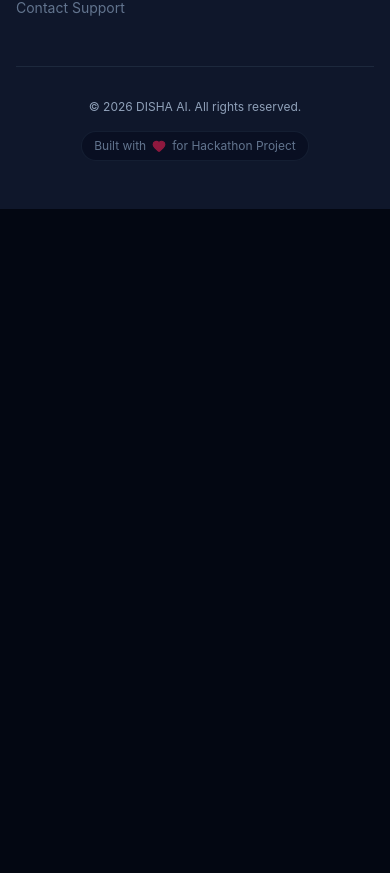
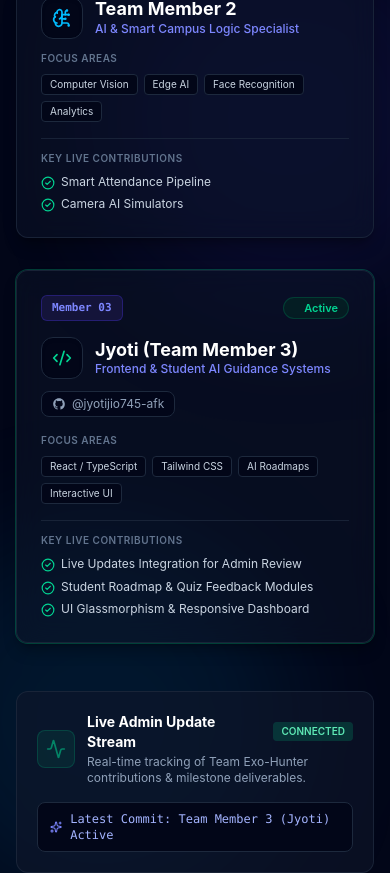
Before and after one commit to Tejas-India-Hackathon-2026/Team-Exo-hunter, a React (Vite) app: page / in a window 390 px wide. Shown: the part 10180-11053 px from the top of the page. Before the commit the page ends 10389 px from the top, so only its background shows below. Built offline with nearby package versions, Linux system fonts and the light colour scheme.

Commit message:
feat: add Team Exo-Hunter showcase and live updates by Team Member 3 (Jyoti)

```diff
--- a/src/App.tsx
+++ b/src/App.tsx
@@ -5,6 +5,7 @@
 import { HowItWorks } from './sections/HowItWorks';
 import { StudentFeatures } from './sections/StudentFeatures';
 import { CampusFeatures } from './sections/CampusFeatures';
+import { TeamSection } from './sections/TeamSection';
 import { Footer } from './components/Footer';
 import { X, Sparkles, Brain, Award, ShieldAlert, Scan, BarChart3 } from 'lucide-react';
 
@@ -25,7 +26,7 @@
   // Scroll handler to highlight active navbar section
   useEffect(() => {
     const handleScroll = () => {
-      const sections = ['home', 'students', 'colleges', 'how-it-works'];
+      const sections = ['home', 'students', 'colleges', 'how-it-works', 'team'];
       const scrollPos = window.scrollY + 200;
 
       for (const section of sections) {
@@ -158,6 +159,9 @@
           resetSimulations();
         }}
       />
+
+      {/* Team Exo-Hunter Section */}
+      <TeamSection />
 
       {/* Footer */}
       <Footer onNavigate={handleNavigate} />
--- a/src/components/Footer.tsx
+++ b/src/components/Footer.tsx
@@ -105,9 +105,9 @@
                 </button>
               </li>
               <li>
-                <span className="text-slate-500 cursor-not-allowed">
+                <button onClick={() => onNavigate('team')} className="hover:text-white transition-colors cursor-pointer">
                   About Team
-                </span>
+                </button>
               </li>
               <li>
                 <span className="text-slate-500 cursor-not-allowed">
--- a/src/components/Navbar.tsx
+++ b/src/components/Navbar.tsx
@@ -28,6 +28,7 @@
     { label: 'For Students', id: 'students' },
     { label: 'For Colleges', id: 'colleges' },
     { label: 'How It Works', id: 'how-it-works' },
+    { label: 'Team', id: 'team' },
   ];
 
   const handleClick = (id: string) => {
--- /dev/null
+++ b/src/sections/TeamSection.tsx
@@ -0,0 +1,194 @@
+import React from 'react';
+import { Users, Sparkles, CheckCircle2, Code2, Cpu, BrainCircuit, Activity } from 'lucide-react';
+import { Card } from '../components/Card';
+
+interface TeamMember {
+  id: string;
+  name: string;
+  role: string;
+  memberNo: string;
+  githubUsername?: string;
+  githubUrl?: string;
+  skills: string[];
+  status: 'Active' | 'In Progress';
+  contributions: string[];
+  icon: React.ReactNode;
+}
+
+const TEAM_MEMBERS: TeamMember[] = [
+  {
+    id: 'member-1',
+    name: 'Team Member 1',
+    role: 'Lead Architect & Fullstack Core',
+    memberNo: 'Member 01',
+    skills: ['System Architecture', 'React 19', 'FastAPI', 'Cloud Infra'],
+    status: 'Active',
+    contributions: ['Project Foundation & Setup', 'Core UI/UX Structure'],
+    icon: <Cpu className="w-5 h-5 text-indigo-400" />
+  },
+  {
+    id: 'member-2',
+    name: 'Team Member 2',
+    role: 'AI & Smart Campus Logic Specialist',
+    memberNo: 'Member 02',
+    skills: ['Computer Vision', 'Edge AI', 'Face Recognition', 'Analytics'],
+    status: 'Active',
+    contributions: ['Smart Attendance Pipeline', 'Camera AI Simulators'],
+    icon: <BrainCircuit className="w-5 h-5 text-sky-400" />
+  },
+  {
+    id: 'member-3',
+    name: 'Jyoti (Team Member 3)',
+    role: 'Frontend & Student AI Guidance Systems',
+    memberNo: 'Member 03',
+    githubUsername: 'jyotijio745-afk',
+    githubUrl: 'https://github.com/jyotijio745-afk',
+    skills: ['React / TypeScript', 'Tailwind CSS', 'AI Roadmaps', 'Interactive UI'],
+    status: 'Active',
+    contributions: [
+      'Live Updates Integration for Admin Review',
+      'Student Roadmap & Quiz Feedback Modules',
+      'UI Glassmorphism & Responsive Dashboard'
+    ],
+    icon: <Code2 className="w-5 h-5 text-emerald-400" />
+  }
+];
+
+export const TeamSection: React.FC = () => {
+  return (
+    <section id="team" className="py-20 bg-slate-950 relative border-t border-slate-900 overflow-hidden">
+      {/* Background glow effects */}
+      <div className="absolute top-1/2 left-1/4 -translate-y-1/2 w-96 h-96 bg-indigo-600/10 rounded-full blur-3xl pointer-events-none" />
+      <div className="absolute bottom-10 right-1/4 w-96 h-96 bg-sky-500/10 rounded-full blur-3xl pointer-events-none" />
+
+      <div className="max-w-7xl mx-auto px-4 sm:px-6 lg:px-8 relative z-10">
+
+        {/* Section Header */}
+        <div className="text-center max-w-3xl mx-auto mb-16">
+          <div className="inline-flex items-center gap-1.5 px-3 py-1 rounded-full bg-indigo-500/10 border border-indigo-500/20 text-indigo-300 text-xs font-semibold uppercase tracking-wider mb-3">
+            <Users className="w-3.5 h-3.5 text-indigo-400" />
+            <span>Tejas India Hackathon 2026</span>
+          </div>
+          <h2 className="text-3xl md:text-4xl font-bold text-white mb-4 tracking-tight">
+            Meet <span className="bg-gradient-to-r from-indigo-400 via-purple-400 to-sky-400 bg-clip-text text-transparent">Team Exo-Hunter</span>
+          </h2>
+          <p className="text-slate-400 text-base md:text-lg">
+            A collaborative multi-disciplinary team engineering DISHA AI for modern education and smart campuses.
+          </p>
+        </div>
+
+        {/* Team Members Grid */}
+        <div className="grid grid-cols-1 md:grid-cols-3 gap-8">
+          {TEAM_MEMBERS.map((member) => (
+            <Card
+              key={member.id}
+              className={`bg-slate-900/40 border-slate-800/80 hover:border-indigo-500/50 transition-all duration-300 relative ${
+                member.id === 'member-3' ? 'ring-1 ring-emerald-500/30 bg-emerald-950/10' : ''
+              }`}
+            >
+              {/* Member Tag & Active Status */}
+              <div className="flex justify-between items-center mb-4">
+                <span className="text-[11px] font-mono font-bold text-indigo-400 bg-indigo-950/60 px-2.5 py-1 rounded-md border border-indigo-800/50">
+                  {member.memberNo}
+                </span>
+                <span className="inline-flex items-center gap-1 text-[11px] font-semibold text-emerald-400 bg-emerald-950/50 px-2.5 py-0.5 rounded-full border border-emerald-800/50">
+                  <span className="w-1.5 h-1.5 rounded-full bg-emerald-400 animate-ping" />
+                  {member.status}
+                </span>
+              </div>
+
+              {/* Header Icon + Name */}
+              <div className="flex items-center gap-3 mb-3">
+                <div className="p-2.5 rounded-xl bg-slate-950 border border-slate-800 text-white shadow-inner">
+                  {member.icon}
+                </div>
+                <div>
+                  <h3 className="text-lg font-bold text-white leading-tight">
+                    {member.name}
+                  </h3>
+                  <p className="text-xs text-indigo-400 font-medium">
+                    {member.role}
+                  </p>
+                </div>
+              </div>
+
+              {/* GitHub Handle if available */}
+              {member.githubUsername && (
+                <div className="mb-4">
+                  <a
+                    href={member.githubUrl}
+                    target="_blank"
+                    rel="noreferrer"
+                    className="inline-flex items-center gap-1.5 text-xs text-slate-400 hover:text-white bg-slate-950/80 px-2.5 py-1 rounded-lg border border-slate-800 hover:border-slate-700 transition-colors"
+                  >
+                    <svg className="w-3.5 h-3.5 fill-current" viewBox="0 0 24 24">
+                      <path d="M12 2C6.477 2 2 6.484 2 12.017c0 4.425 2.865 8.18 6.839 9.504.5.092.682-.217.682-.483 0-.237-.008-.868-.013-1.703-2.782.605-3.369-1.343-3.369-1.343-.454-1.158-1.11-1.466-1.11-1.466-.908-.62.069-.608.069-.608 1.003.07 1.53 1.032 1.53 1.032.892 1.53 2.341 1.088 2.91.832.092-.647.35-1.088.636-1.338-2.22-.253-4.555-1.113-4.555-4.951 0-1.093.39-1.988 1.029-2.688-.103-.253-.446-1.272.098-2.65 0 0 .84-.27 2.75 1.026A9.564 9.564 0 0112 6.844c.85.004 1.705.115 2.504.337 1.909-1.296 2.747-1.027 2.747-1.027.546 1.379.202 2.398.1 2.651.64.7 1.028 1.595 1.028 2.688 0 3.848-2.339 4.695-4.566 4.943.359.309.678.92.678 1.855 0 1.338-.012 2.419-.012 2.747 0 .268.18.58.688.482A10.019 10.019 0 0022 12.017C22 6.484 17.522 2 12 2z" />
+                    </svg>
+                    <span>@{member.githubUsername}</span>
+                  </a>
+                </div>
+              )}
+
+              {/* Skills Tags */}
+              <div className="mb-4">
+                <div className="text-[10px] font-semibold text-slate-500 uppercase tracking-wider mb-2">
+                  Focus Areas
+                </div>
+                <div className="flex flex-wrap gap-1.5">
+                  {member.skills.map((skill, idx) => (
+                    <span
+                      key={idx}
+                      className="text-[10px] px-2 py-0.5 rounded bg-slate-950 text-slate-300 border border-slate-800"
+                    >
+                      {skill}
+                    </span>
+                  ))}
+                </div>
+              </div>
+
+              {/* Key Contributions */}
+              <div className="border-t border-slate-800/80 pt-3 mt-2">
+                <div className="text-[10px] font-semibold text-slate-500 uppercase tracking-wider mb-2">
+                  Key Live Contributions
+                </div>
+                <ul className="space-y-1.5 text-xs text-slate-300">
+                  {member.contributions.map((item, idx) => (
+                    <li key={idx} className="flex items-start gap-1.5">
+                      <CheckCircle2 className="w-3.5 h-3.5 text-emerald-400 shrink-0 mt-0.5" />
+                      <span className="leading-snug">{item}</span>
+                    </li>
+                  ))}
+                </ul>
+              </div>
+            </Card>
+          ))}
+        </div>
+
+        {/* Live Hackathon Updates Banner */}
+        <div className="mt-12 p-5 rounded-xl bg-slate-900/60 border border-slate-800/80 flex flex-col md:flex-row items-center justify-between gap-4">
+          <div className="flex items-center gap-3">
+            <div className="p-2 rounded-lg bg-emerald-500/10 text-emerald-400 border border-emerald-500/20">
+              <Activity className="w-5 h-5 animate-pulse" />
+            </div>
+            <div>
+              <div className="text-sm font-bold text-white flex items-center gap-2">
+                <span>Live Admin Update Stream</span>
+                <span className="px-2 py-0.5 rounded text-[10px] bg-emerald-500/20 text-emerald-300 font-semibold uppercase">
+                  Connected
+                </span>
+              </div>
+              <p className="text-xs text-slate-400 mt-0.5">
+                Real-time tracking of Team Exo-Hunter contributions & milestone deliverables.
+              </p>
+            </div>
+          </div>
+          <div className="flex items-center gap-2 text-xs text-indigo-300 font-mono bg-slate-950 px-3 py-2 rounded-lg border border-slate-800">
+            <Sparkles className="w-3.5 h-3.5 text-indigo-400" />
+            <span>Latest Commit: Team Member 3 (Jyoti) Active</span>
+          </div>
+        </div>
+
+      </div>
+    </section>
+  );
+};
```
Also changed, not shown: 1 other file (tests, documents, lock files or other folders).
